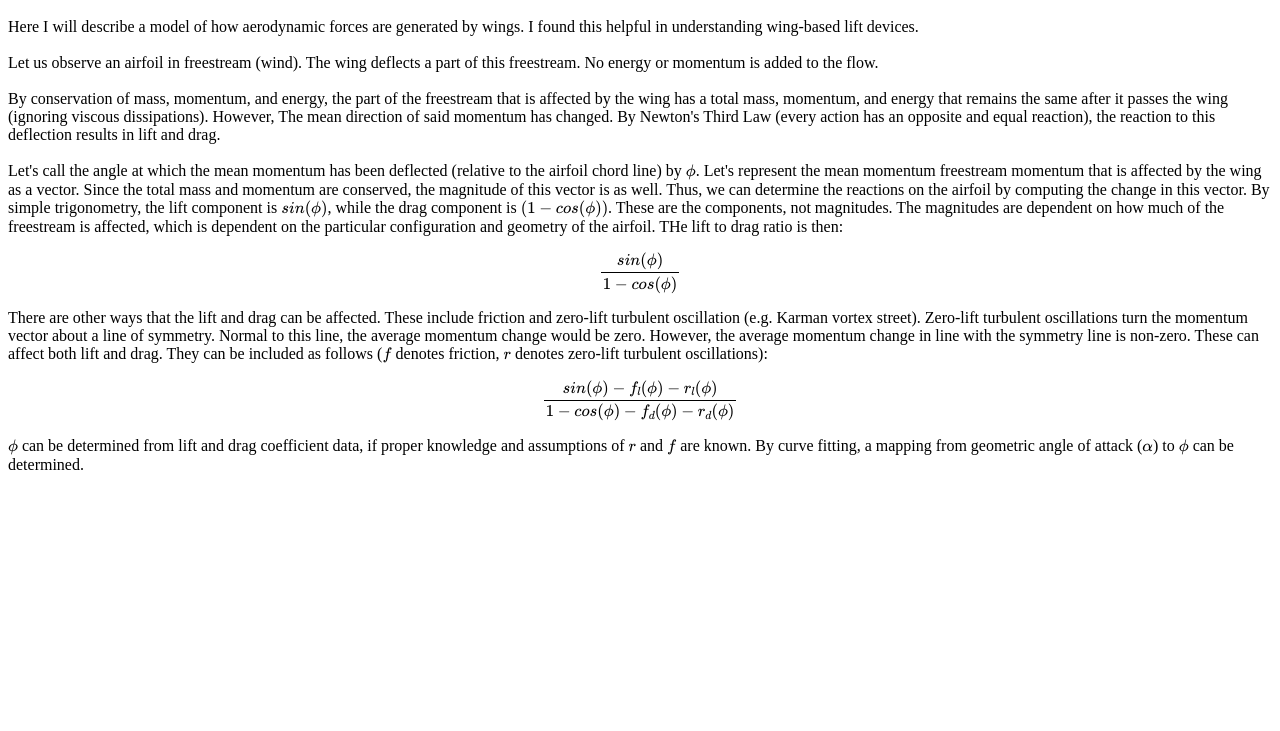
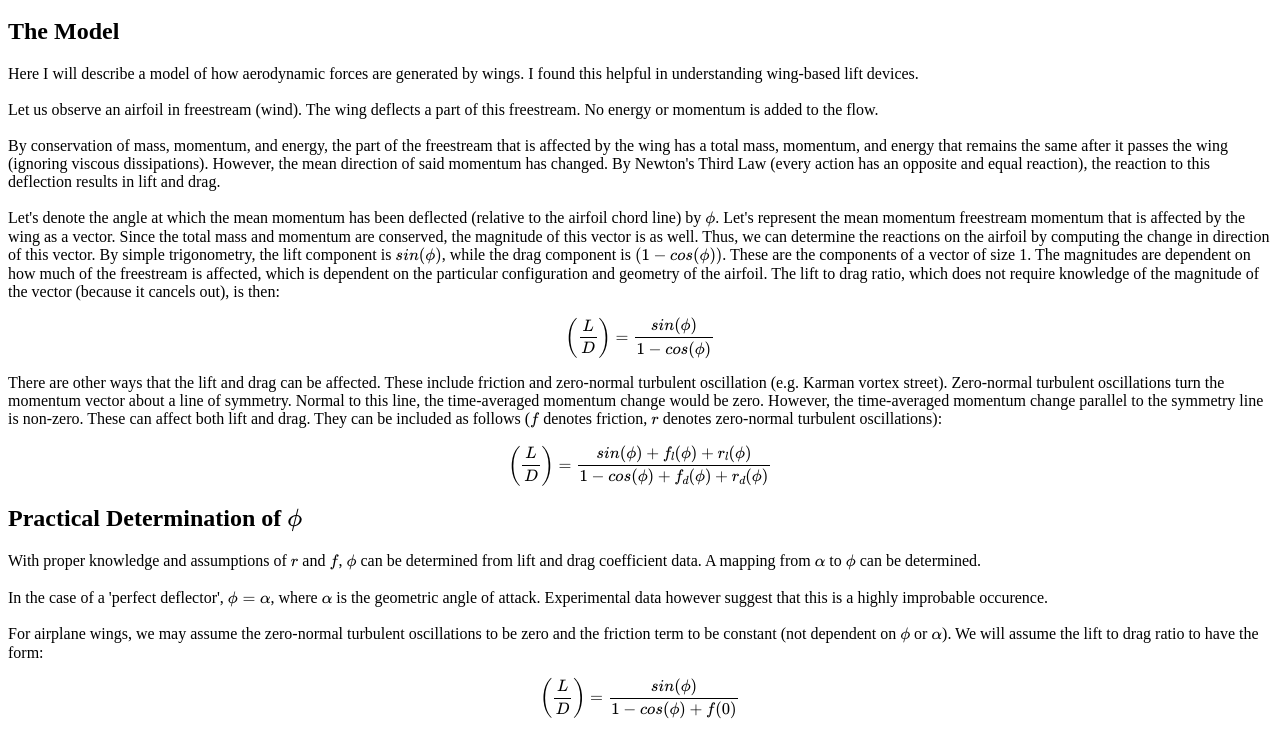
Before and after one commit to lordvon/DeflectionModelOfLift, a plain HTML site: page index.html in a window 1280 px wide. Shown: the part 48-779 px from the top of the page. Drawn offline with nearby package versions, Linux system fonts and the light colour scheme; some packages are replaced by stand-ins of ours.

Commit message:
practical determination of phi

```diff
--- a/index.html
+++ b/index.html
@@ -13,29 +13,69 @@
 
 <h1>The Deflection Model of Lift</h1>
 
+<h2>The Model</h2>
+
 Here I will describe a model of how aerodynamic forces are generated by wings. I found this helpful in understanding wing-based lift devices.
 <br />
 <br />
 Let us observe an airfoil in freestream (wind). The wing deflects a part of this freestream. No energy or momentum is added to the flow.
 <br />
 <br />
-By conservation of mass, momentum, and energy, the part of the freestream that is affected by the wing has a total mass, momentum, and energy that remains the same after it passes the wing (ignoring viscous dissipations). However, The mean direction of said momentum has changed. By Newton's Third Law (every action has an opposite and equal reaction), the reaction to this deflection results in lift and drag.
+By conservation of mass, momentum, and energy, the part of the freestream that is affected by the wing has a total mass, momentum, and energy that remains the same after it passes the wing (ignoring viscous dissipations). However, the mean direction of said momentum has changed. By Newton's Third Law (every action has an opposite and equal reaction), the reaction to this deflection results in lift and drag.
 <br />
 <br />
-Let's call the angle at which the mean momentum has been deflected (relative to the airfoil chord line) by \(\phi\). Let's represent the mean momentum freestream momentum that is affected by the wing as a vector. Since the total mass and momentum are conserved, the magnitude of this vector is as well. Thus, we can determine the reactions on the airfoil by computing the change in this vector. By simple trigonometry, the lift component is \(sin(\phi)\), while the drag component is \((1-cos(\phi))\). These are the components, not magnitudes. The magnitudes are dependent on how much of the freestream is affected, which is dependent on the particular configuration and geometry of the airfoil. THe lift to drag ratio is then:
+Let's denote the angle at which the mean momentum has been deflected (relative to the airfoil chord line) by \(\phi\). Let's represent the mean momentum freestream momentum that is affected by the wing as a vector. Since the total mass and momentum are conserved, the magnitude of this vector is as well. Thus, we can determine the reactions on the airfoil by computing the change in direction of this vector. By simple trigonometry, the lift component is \(sin(\phi)\), while the drag component is \((1-cos(\phi))\). These are the components of a vector of size 1. The magnitudes are dependent on how much of the freestream is affected, which is dependent on the particular configuration and geometry of the airfoil. The lift to drag ratio, which does not require knowledge of the magnitude of the vector (because it cancels out), is then:
 
-\[{sin(\phi)}\over{1-cos(\phi)}\]
+\[\left({L \over D}\right) = {{sin(\phi)}\over{1-cos(\phi)}}\]
 
-There are other ways that the lift and drag can be affected. These include friction and zero-lift turbulent oscillation (e.g. Karman vortex street). Zero-lift turbulent oscillations turn the momentum vector about a line of symmetry. Normal to this line, the average momentum change would be zero. However, the average momentum change in line with the symmetry line is non-zero. These can affect both lift and drag. They can be included as follows (\(f\) denotes friction, \(r\) denotes zero-lift turbulent oscillations):
+There are other ways that the lift and drag can be affected. These include friction and zero-normal turbulent oscillation (e.g. Karman vortex street). Zero-normal turbulent oscillations turn the momentum vector about a line of symmetry. Normal to this line, the time-averaged momentum change would be zero. However, the time-averaged momentum change parallel to the symmetry line is non-zero. These can affect both lift and drag. They can be included as follows (\(f\) denotes friction, \(r\) denotes zero-normal turbulent oscillations):
 
-\[{sin(\phi)-f_l(\phi)-r_l(\phi)} \over {1-cos(\phi)-f_d(\phi)-r_d(\phi)}\]
+\[\left({L \over D}\right) = {{sin(\phi)+f_l(\phi)+r_l(\phi)} \over {1-cos(\phi)+f_d(\phi)+r_d(\phi)}}\]
 
-\(\phi\) can be determined from lift and drag coefficient data, if proper knowledge and assumptions of \(r\) and \(f\) are known. By curve fitting, a mapping from geometric angle of attack (\(\alpha\)) to \(\phi\) can be determined.
+<h2>Practical Determination of \(\phi\)</h2>
 
+With proper knowledge and assumptions of \(r\) and \(f\), \(\phi\) can be determined from lift and drag coefficient data. A mapping from \(\alpha\) to \(\phi\) can be determined.
 <br />
 <br />
+In the case of a 'perfect deflector', \(\phi = \alpha\), where \(\alpha\) is the geometric angle of attack. Experimental data however suggest that this is a highly improbable occurence.
+<br />
+<br />
+For airplane wings, we may assume the zero-normal turbulent oscillations to be zero and the friction term to be constant (not dependent on \(\phi\) or \(\alpha\)). We will assume the lift to drag ratio to have the form:
 
+\[\left({L \over D}\right) = {sin(\phi) \over 1-cos(\phi)+f(0)}\]
 
+The drag friction term is assumed to be constant and determined when \(\phi = 0\). Then for the force coefficients, the following expressions can be used:
 
+\[C_L = S_Lsin(\phi)\]
 
+\[C_D = S_D(1-cos(\phi))+C_{D0}\]
+
+Where \(S\) denotes scaling factors. \(S_L\), \(S_D\), and \(C_{D0}\) (zero-lift drag coefficient) are variables found from experimental measurements of lift and drag coefficients. We can see from \(C_L \over C_D\) that to obtain the form of the expressions from earlier, \(S_L = S_D\). We can compute empirical lift to drag ratios and then find the corresponding \(\phi\) by equation with the theoretical equation. After subtracting out \(C_{D0}\) from the empirical drag, we can compare the empirical lift to drag ratio with the expression that disregards friction:
+
+\[\left({L \over D}\right) = {sin(\phi) \over 1-cos(\phi)} = {C_L \over C_D - C_{D0}}\]
+
+We can simplify the expression further by using the following trignonmetric identities:
+
+\[sin(2\phi) = 2sin(\phi)cos(\phi)\]
+\[sin^2(\phi) = {1-cos(2\phi) \over 2}\]
+
+The form to be used by the lift component:
+
+\[sin(\phi) = 2sin(\phi/2)cos(\phi/2)\]
+
+The form to be used by the drag component:
+
+\[1-cos(\phi) = 2sin^2(\phi/2)\]
+
+Then:
+
+\[\left({L \over D}\right) = {2sin(\phi/2)cos(\phi/2) \over 2sin^2(\phi/2)} = {cos(\phi/2) \over sin(\phi/2)} = cot(\phi/2)\]
+
+The expression for \(\phi\) then becomes:
+
+\[\phi = 2cot^{-1}\left({C_L \over C_D - C_{D0}}\right)\]
+
+\(C_L\) and \(C_D\) are dependent on \(\alpha\), and thus a mapping from \(\alpha\) to \(\phi\) can thus be obtained.
+
+<!--Let's look at the data for NACA0012 found on the NASA Turbulence Modeling Resource website: http://turbmodels.larc.nasa.gov/naca0012_val.html.-->
 </div>
```
